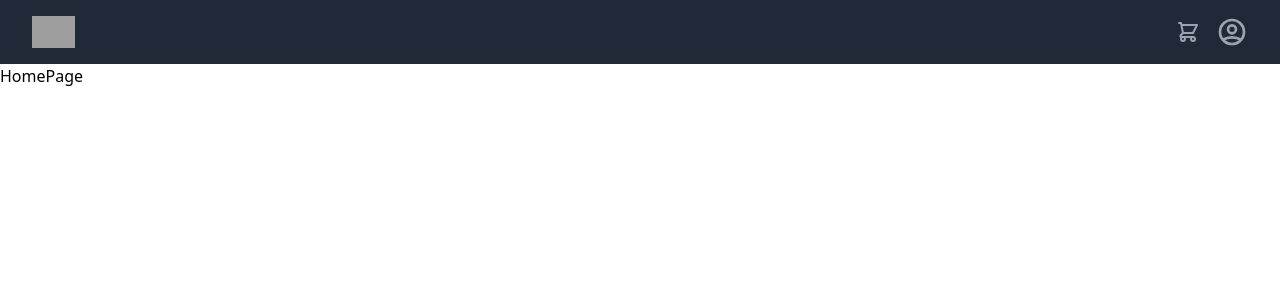
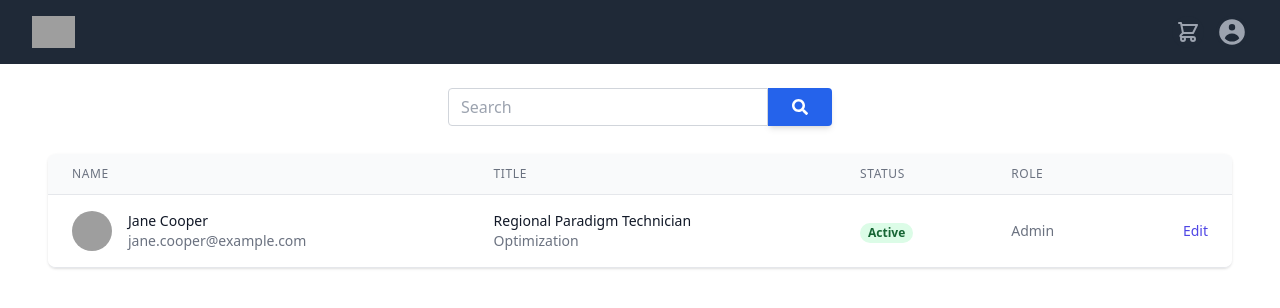
Before and after one commit to llravelo/growsarisari-store, a React (Create React App) app: page / in a window 1280 px wide. Shown: the top 308 px of the page. Built offline with nearby package versions, Linux system fonts and the light colour scheme; grey boxes are pictures that could not be loaded; a web font is replaced by a local one.

Commit message:
update user icon, add search bar, table base

```diff
--- a/src/components/Navbar.tsx
+++ b/src/components/Navbar.tsx
@@ -1,7 +1,8 @@
 import React, { Fragment } from 'react';
 import styled from 'styled-components';
 import { Disclosure, Menu, Transition } from '@headlessui/react';
-import { ShoppingCartIcon, UserCircleIcon } from '@heroicons/react/outline';
+import { ShoppingCartIcon } from '@heroicons/react/outline';
+import { UserCircleIcon } from '@heroicons/react/solid';
 import { Pages } from '../App';
 
 const LogoContainer = styled.div`
--- /dev/null
+++ b/src/components/Table.tsx
@@ -0,0 +1,94 @@
+/* eslint-disable jsx-a11y/anchor-is-valid */
+/* This example requires Tailwind CSS v2.0+ */
+const people = [
+  {
+    name: 'Jane Cooper',
+    title: 'Regional Paradigm Technician',
+    department: 'Optimization',
+    role: 'Admin',
+    email: 'jane.cooper@example.com',
+    image:
+      'https://images.unsplash.com/photo-1494790108377-be9c29b29330?ixlib=rb-1.2.1&ixid=eyJhcHBfaWQiOjEyMDd9&auto=format&fit=facearea&facepad=4&w=256&h=256&q=60'
+  }
+  // More people...
+];
+
+export default function Example() {
+  return (
+    <div className="flex flex-col">
+      <div className="-my-2 overflow-x-auto sm:-mx-6 lg:-mx-8">
+        <div className="py-2 align-middle inline-block min-w-full sm:px-6 lg:px-8">
+          <div className="shadow overflow-hidden border-b border-gray-200 sm:rounded-lg">
+            <table className="min-w-full divide-y divide-gray-200">
+              <thead className="bg-gray-50">
+                <tr>
+                  <th
+                    scope="col"
+                    className="px-6 py-3 text-left text-xs font-medium text-gray-500 uppercase tracking-wider"
+                  >
+                    Name
+                  </th>
+                  <th
+                    scope="col"
+                    className="px-6 py-3 text-left text-xs font-medium text-gray-500 uppercase tracking-wider"
+                  >
+                    Title
+                  </th>
+                  <th
+                    scope="col"
+                    className="px-6 py-3 text-left text-xs font-medium text-gray-500 uppercase tracking-wider"
+                  >
+                    Status
+                  </th>
+                  <th
+                    scope="col"
+                    className="px-6 py-3 text-left text-xs font-medium text-gray-500 uppercase tracking-wider"
+                  >
+                    Role
+                  </th>
+                  <th scope="col" className="relative px-6 py-3">
+                    <span className="sr-only">Edit</span>
+                  </th>
+                </tr>
+              </thead>
+              <tbody className="bg-white divide-y divide-gray-200">
+                {people.map((person) => (
+                  <tr key={person.email}>
+                    <td className="px-6 py-4 whitespace-nowrap">
+                      <div className="flex items-center">
+                        <div className="flex-shrink-0 h-10 w-10">
+                          <img className="h-10 w-10 rounded-full" src={person.image} alt="" />
+                        </div>
+                        <div className="ml-4">
+                          <div className="text-sm font-medium text-gray-900">{person.name}</div>
+                          <div className="text-sm text-gray-500">{person.email}</div>
+                        </div>
+                      </div>
+                    </td>
+                    <td className="px-6 py-4 whitespace-nowrap">
+                      <div className="text-sm text-gray-900">{person.title}</div>
+                      <div className="text-sm text-gray-500">{person.department}</div>
+                    </td>
+                    <td className="px-6 py-4 whitespace-nowrap">
+                      <span className="px-2 inline-flex text-xs leading-5 font-semibold rounded-full bg-green-100 text-green-800">
+                        Active
+                      </span>
+                    </td>
+                    <td className="px-6 py-4 whitespace-nowrap text-sm text-gray-500">
+                      {person.role}
+                    </td>
+                    <td className="px-6 py-4 whitespace-nowrap text-right text-sm font-medium">
+                      <a href="#" className="text-indigo-600 hover:text-indigo-900">
+                        Edit
+                      </a>
+                    </td>
+                  </tr>
+                ))}
+              </tbody>
+            </table>
+          </div>
+        </div>
+      </div>
+    </div>
+  );
+}
--- a/src/layouts/HomePage.tsx
+++ b/src/layouts/HomePage.tsx
@@ -1,12 +1,68 @@
+import { useState } from 'react';
 import styled from 'styled-components';
+import Table from '../components/Table';
 
 const Container = styled.div`
+  height: 100%;
   display: flex;
-  height: 100%;
+  flex-direction: column;
+  padding: 1.5rem;
 `;
 
 function HomePage() {
-  return <Container>HomePage</Container>;
+  const [searchKey, setSearchKey] = useState<string>('');
+
+  function onSearch(value: string) {
+    // eslint-disable-next-line no-console
+    console.log(value);
+  }
+
+  return (
+    <Container>
+      <div className="flex flex-row justify-center items-center">
+        <div className="flex justify-center">
+          <div className="mb-3 xl:w-96">
+            <div className="input-group relative flex flex-wrap items-stretch w-full mb-4">
+              <input
+                type="search"
+                className="form-control relative flex-auto min-w-0 block px-3 py-1.5 text-base font-normal text-gray-700 bg-white bg-clip-padding border border-solid border-gray-300 rounded-l transition ease-in-out m-0 focus:text-gray-700 focus:bg-white focus:border-blue-600 focus:outline-none"
+                placeholder="Search"
+                aria-label="Search"
+                aria-describedby="button-addon2"
+                value={searchKey}
+                onChange={(e) => setSearchKey(e.target.value)}
+              />
+              <button
+                className="btn inline-block px-6 py-2.5 bg-blue-600 text-white font-medium text-xs leading-tight uppercase rounded-r shadow-md hover:bg-blue-700 hover:shadow-lg focus:bg-blue-700  focus:shadow-lg focus:outline-none focus:ring-0 active:bg-blue-800 active:shadow-lg transition duration-150 ease-in-out items-center"
+                type="button"
+                id="button-addon2"
+                onClick={() => onSearch(searchKey)}
+              >
+                <svg
+                  aria-hidden="true"
+                  focusable="false"
+                  data-prefix="fas"
+                  data-icon="search"
+                  className="w-4"
+                  role="img"
+                  xmlns="http://www.w3.org/2000/svg"
+                  viewBox="0 0 512 512"
+                >
+                  <path
+                    fill="currentColor"
+                    d="M505 442.7L405.3 343c-4.5-4.5-10.6-7-17-7H372c27.6-35.3 44-79.7 44-128C416 93.1 322.9 0 208 0S0 93.1 0 208s93.1 208 208 208c48.3 0 92.7-16.4 128-44v16.3c0 6.4 2.5 12.5 7 17l99.7 99.7c9.4 9.4 24.6 9.4 33.9 0l28.3-28.3c9.4-9.4 9.4-24.6.1-34zM208 336c-70.7 0-128-57.2-128-128 0-70.7 57.2-128 128-128 70.7 0 128 57.2 128 128 0 70.7-57.2 128-128 128z"
+                  />
+                </svg>
+              </button>
+            </div>
+          </div>
+        </div>
+      </div>
+      <div className="pr-6 pl-6">
+        <Table />
+      </div>
+    </Container>
+  );
 }
 
 export default HomePage;
```
